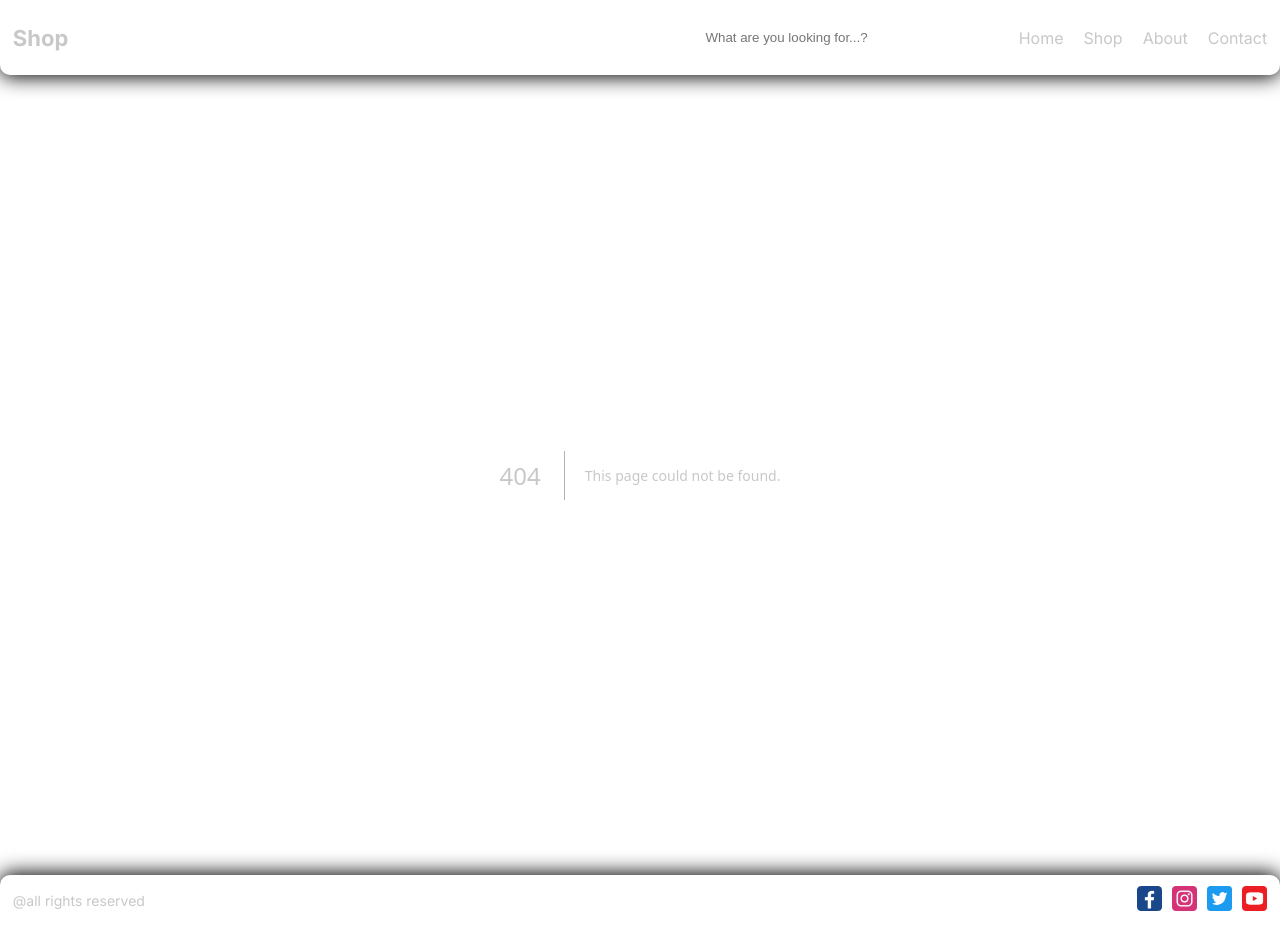
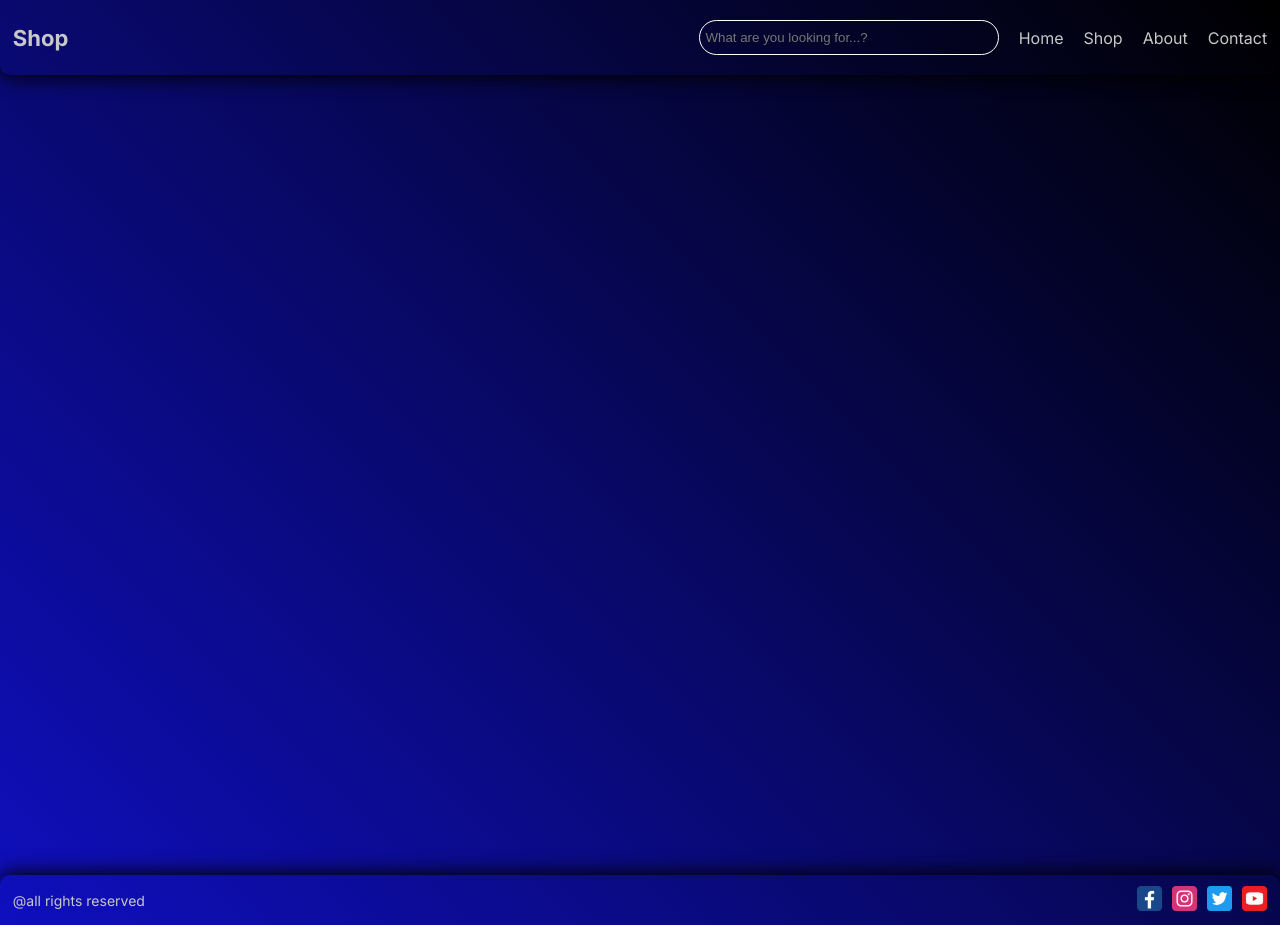
Before and after one commit to NIKATONI/final-app, a Next.js app: page /about in a window 1280 px wide. Before the commit this address had no page. Built offline with nearby package versions, Linux system fonts and the light colour scheme.

Commit message:
AddAboutPage

```diff
--- /dev/null
+++ b/src/app/about/page.jsx
@@ -0,0 +1,10 @@
+import React from 'react'
+import styles from "./page.module.css"
+
+export default function About() {
+  return (
+    <div className={styles.container}>
+
+    </div>
+  )
+}
--- /dev/null
+++ b/src/app/about/page.module.css
@@ -0,0 +1,3 @@
+.container {
+    height: 100svh;
+}
```
